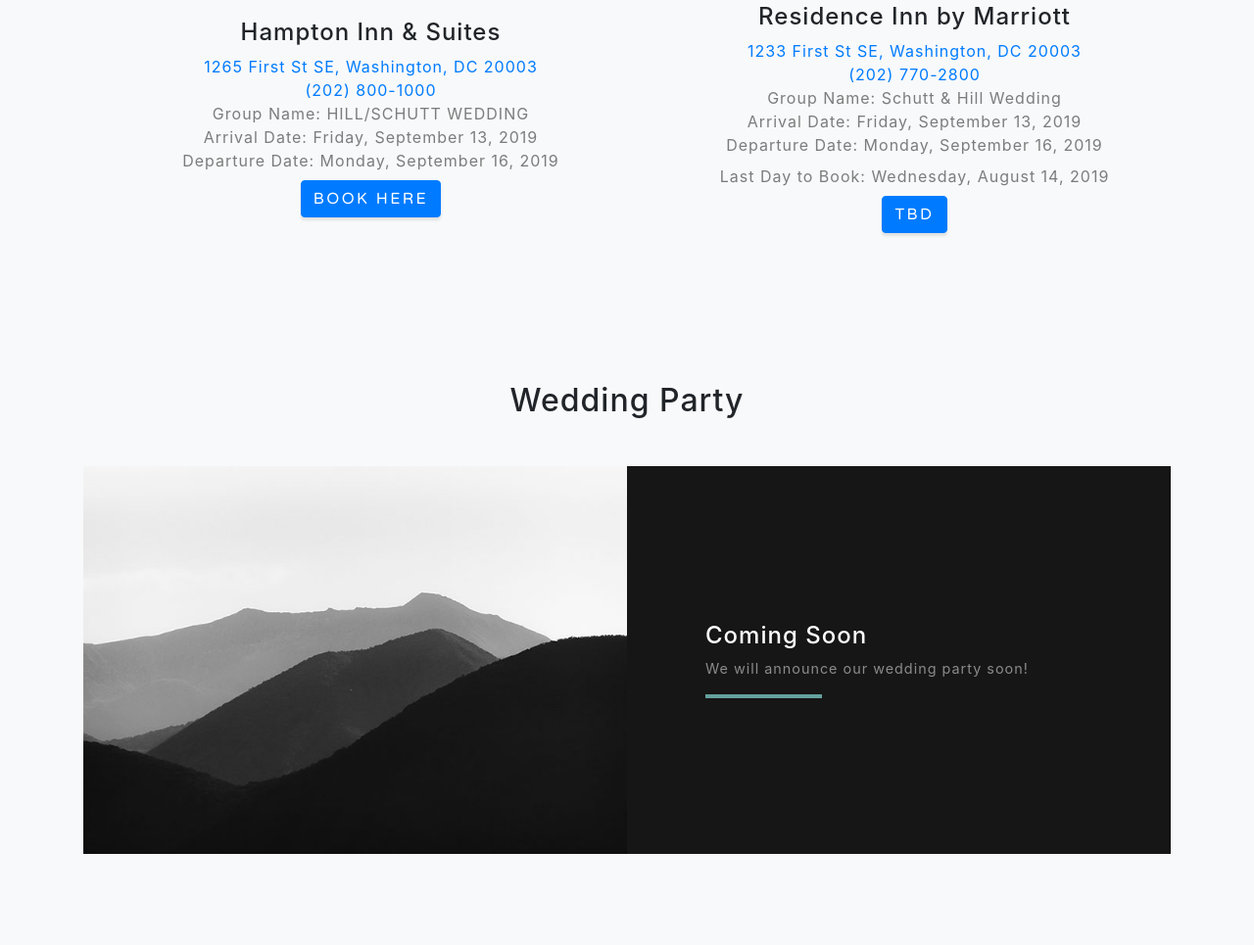
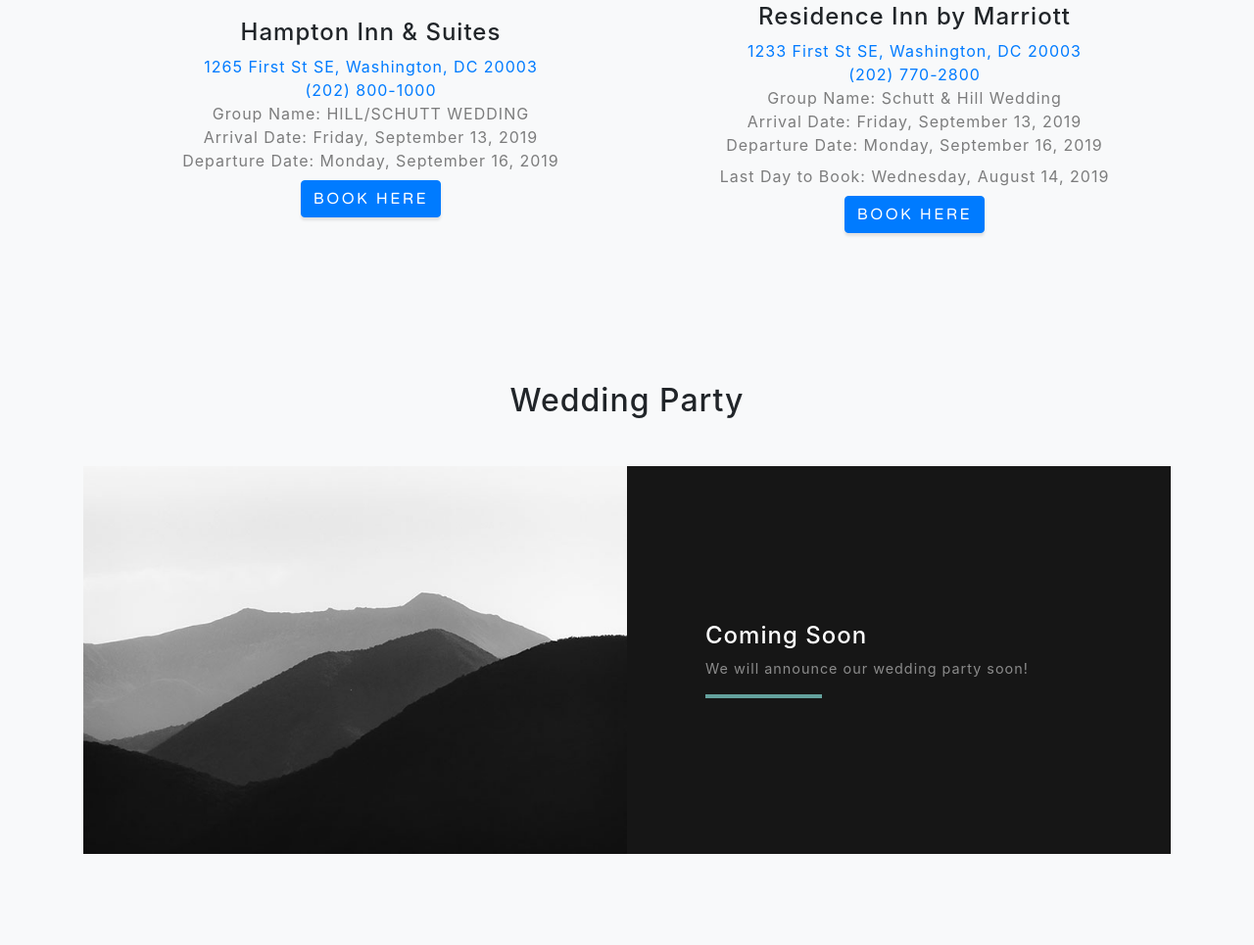
Before and after one commit to kyleandbrittany/kyleandbrittany.github.io, a website with bundled scripts: page index.html in a window 1280 px wide. Shown: the part 1566-2531 px from the top of the page at 98% size. Built offline with nearby package versions, Linux system fonts and the light colour scheme.

Commit message:
adding residence inn

```diff
--- a/index.html
+++ b/index.html
@@ -153,7 +153,7 @@
             </p>
             <div class="mx-auto text-center">
               <a href="https://www.marriott.com/event-reservations/reservation-link.mi?id=1564504933370&key=GRP&app=resvlink"
-                class="btn btn-primary mb-2" target="_blank">TBD</a>
+                class="btn btn-primary mb-2" target="_blank">Book Here</a>
             </div>
           </div>
         </div>
```
